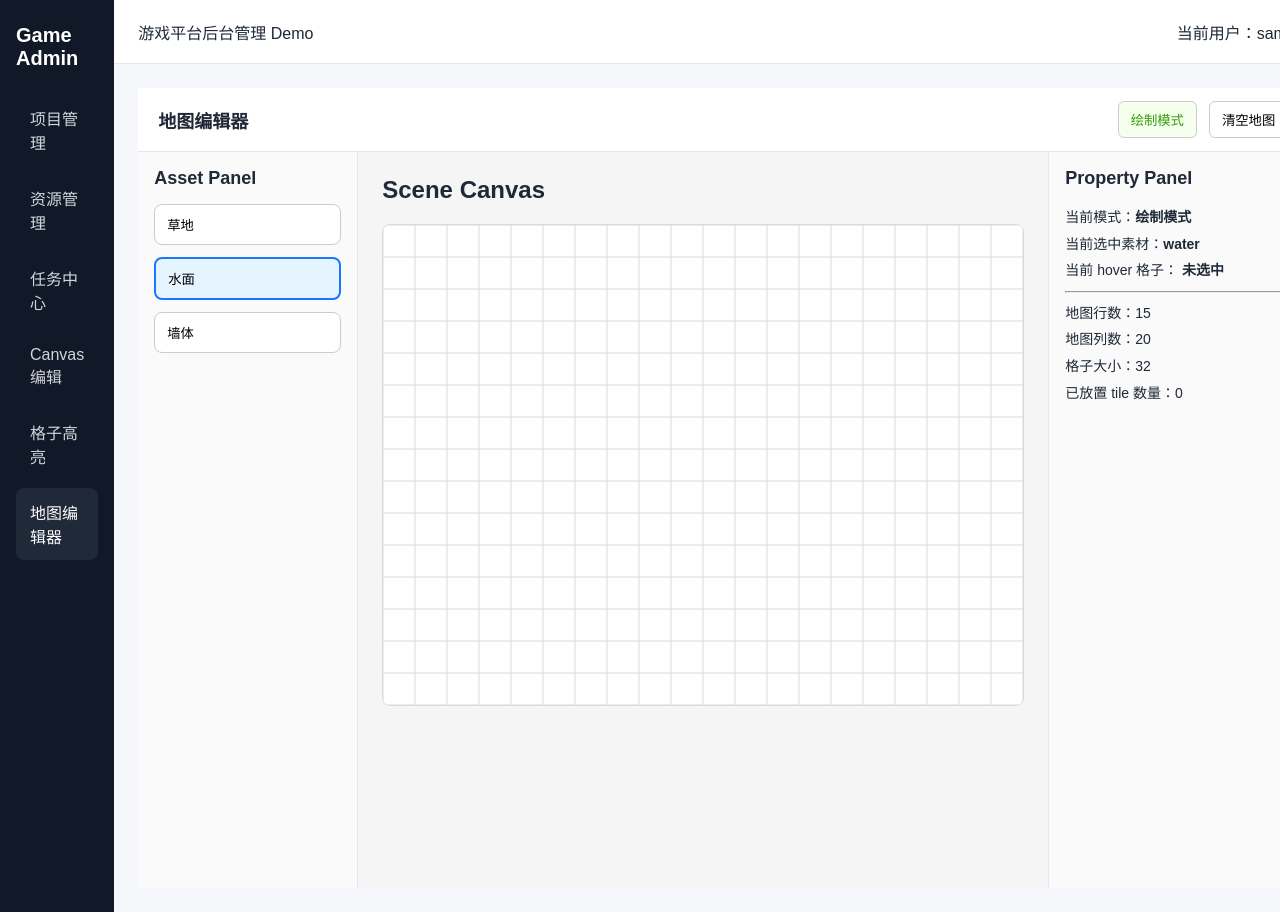
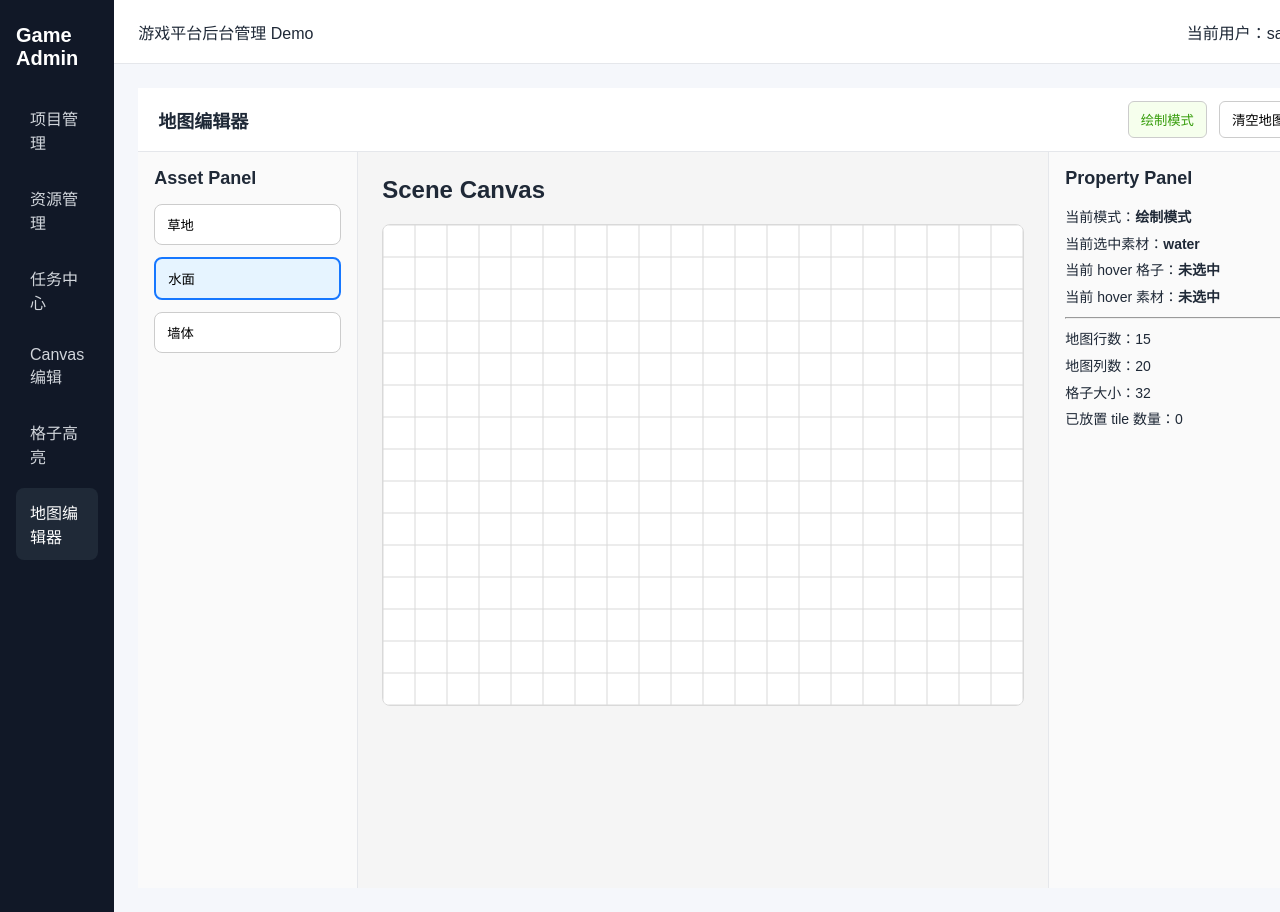
Before and after one commit to Caibospoem/react_learning, a React (Vite) app in the folder game-admin-demo/: page /mapeditor in a window 1280 px wide. Shown: the top 912 px of the page. Built offline with nearby package versions, Linux system fonts and the light colour scheme; sample sign-in values are in the browser's storage.

Commit message:
优化：添加当前 hover 素材；选择素材时自动切到编辑模式

```diff
--- a/game-admin-demo/src/components/PropertyPanel.tsx
+++ b/game-admin-demo/src/components/PropertyPanel.tsx
@@ -19,7 +19,7 @@ function PropertyPanel({
   return (
     <div
       style={{
-        width: 260,
+        width: 270,
         borderLeft: '1px solid #e5e7eb',
         background: '#fafafa',
         padding: 16,
@@ -40,8 +40,16 @@ function PropertyPanel({
           当前 hover 格子：
           <strong>
             {hoverCell
-              ? ` 第 ${hoverCell.row + 1} 行，第 ${hoverCell.col + 1} 列`
-              : ' 未选中'}
+              ? `第 ${hoverCell.row + 1} 行，第 ${hoverCell.col + 1} 列`
+              : '未选中'}
+          </strong>
+        </div>
+        <div>
+          当前 hover 素材：
+          <strong>
+            {hoverCell
+              ? mapData.cells[`${hoverCell.row}-${hoverCell.col}`] || '空'
+              : '未选中'}
           </strong>
         </div>
         <hr />
--- a/game-admin-demo/src/pages/mapeditor.tsx
+++ b/game-admin-demo/src/pages/mapeditor.tsx
@@ -44,7 +44,10 @@ function MapEditor() {
         <AssetPanel
           tileAssets={tileAssets}
           selectedTileId={selectedTileId}
-          onSelectTile={(tileId) => setSelectedTileId(tileId)}
+          onSelectTile={(tileId) => {
+            setSelectedTileId(tileId)
+            setIsEraseMode(false)
+          }}
         />
 
         <div
```
